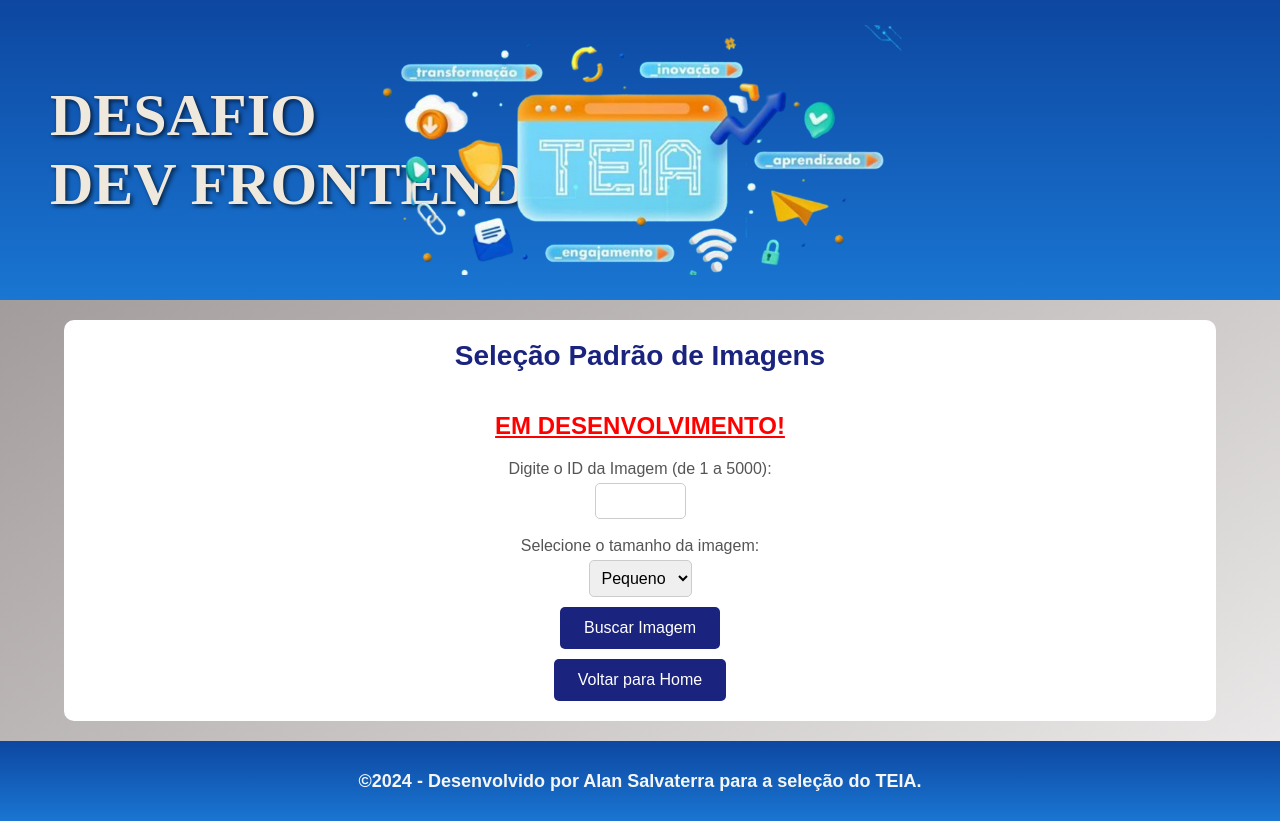
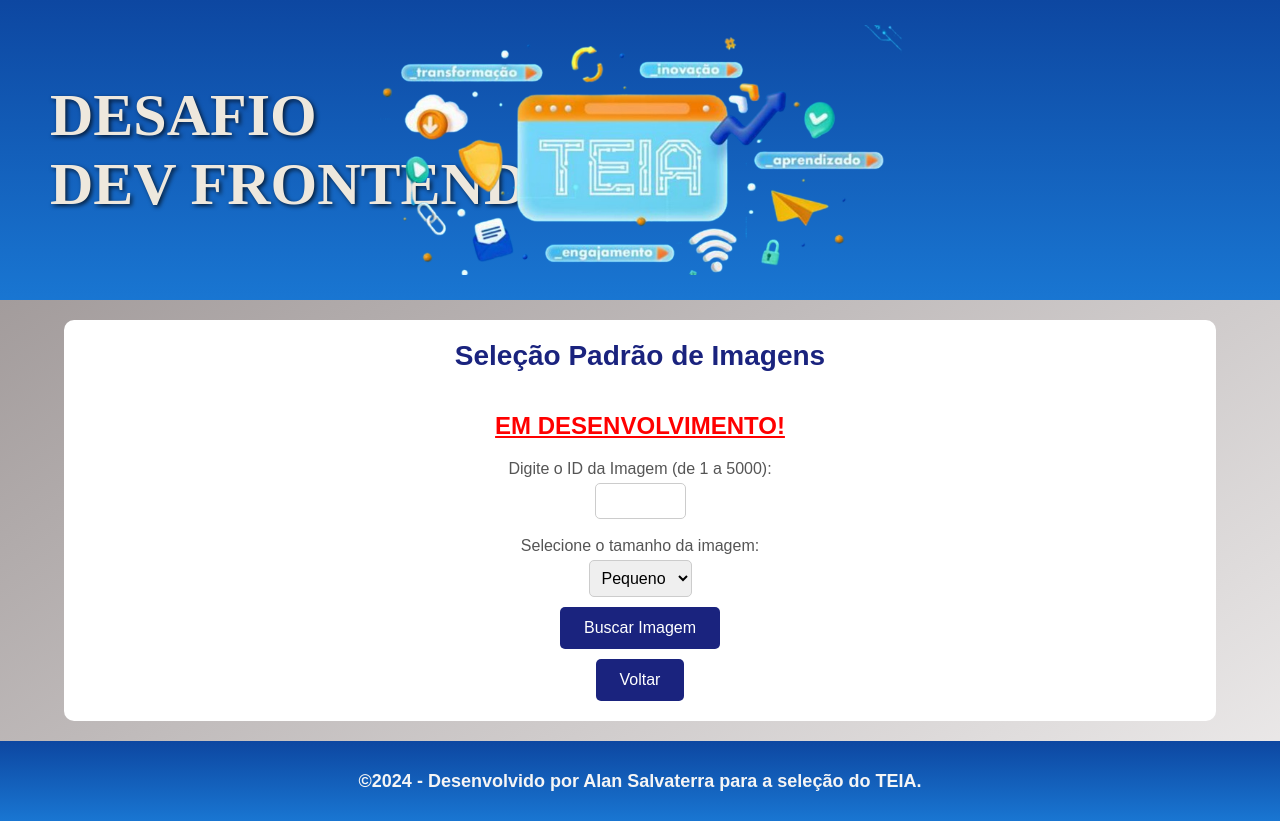
Before and after one commit to alansalvaterra/desafio-teia-frontend, an Angular app: page /standardselection in a window 1280 px wide. Built offline with nearby package versions, Linux system fonts and the light colour scheme; a web font is replaced by a local one.

Commit message:
Texto botão

```diff
--- a/src/app/components/standard-selection/standard-selection.component.html
+++ b/src/app/components/standard-selection/standard-selection.component.html
@@ -19,5 +19,5 @@
     </div>
   </div>
   <button (click)="getImageById()" class="btn">Buscar Imagem</button>
-  <button (click)="navigateToHome()" class="btn">Voltar para Home</button>
+  <button (click)="navigateToHome()" class="btn">Voltar</button>
 </div>
```
